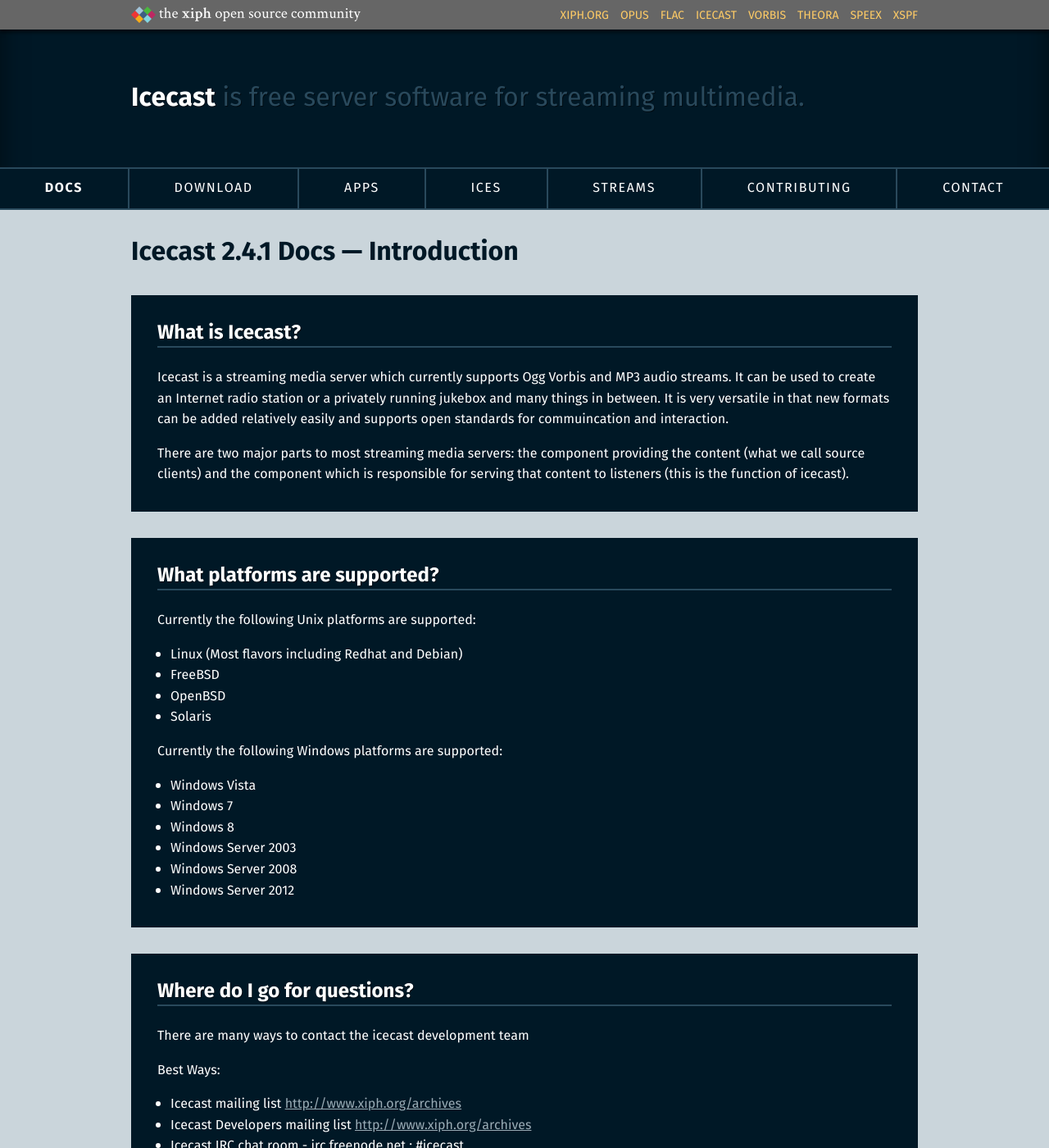
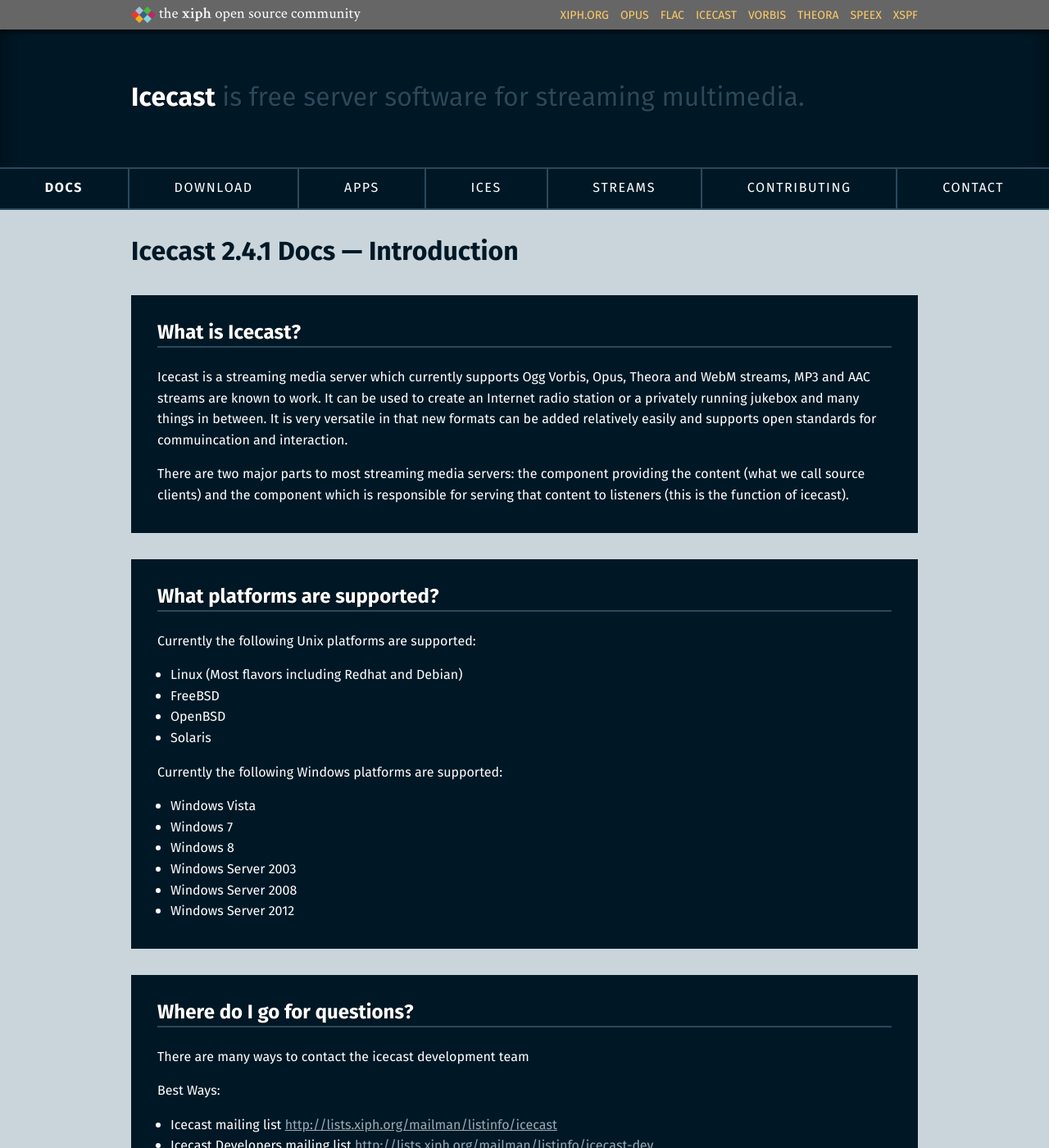
Before and after one commit to barionleg/Xipho, a Jekyll site: the page built from docs/icecast-trunk/introduction.md, in a window 1280 px wide and 1400 px high. Shown: the whole window at 82% size. Built offline with Jekyll 4.4.1, drawn with Linux system fonts in a browser that asks for light colours; part of the change alters nothing that is shown.

Commit message:
Fix mailing list URLs and supported stream formats

```diff
--- a/docs/icecast-trunk/introduction.md
+++ b/docs/icecast-trunk/introduction.md
@@ -7,7 +7,7 @@ version: 2.4.1
 
 <div class="article" markdown="1">
 # What is Icecast?
-Icecast is a streaming media server which currently supports Ogg Vorbis and MP3 audio streams. It can be used to create an Internet radio station or a privately running jukebox and many things in between. It is very versatile in that new formats can be added relatively easily and supports open standards for commuincation and interaction.
+Icecast is a streaming media server which currently supports Ogg Vorbis, Opus, Theora and WebM streams, MP3 and AAC streams are known to work. It can be used to create an Internet radio station or a privately running jukebox and many things in between. It is very versatile in that new formats can be added relatively easily and supports open standards for commuincation and interaction.
 
 There are two major parts to most streaming media servers: the component providing the content (what we call source clients) and the component which is responsible for serving that content to listeners (this is the function of icecast).
 </div>
@@ -38,8 +38,8 @@ There are many ways to contact the icecast development team
 
 Best Ways:
 
--	Icecast mailing list [http://www.xiph.org/archives](http://www.xiph.org/archives)
--	Icecast Developers mailing list [http://www.xiph.org/archives](http://www.xiph.org/archives)
+-	Icecast mailing list [http://lists.xiph.org/mailman/listinfo/icecast](http://lists.xiph.org/mailman/listinfo/icecast)
+-	Icecast Developers mailing list [http://lists.xiph.org/mailman/listinfo/icecast-dev](http://lists.xiph.org/mailman/listinfo/icecast-dev)
 -	Icecast IRC chat room - irc.freenode.net : #icecast
 
 </div>
```
